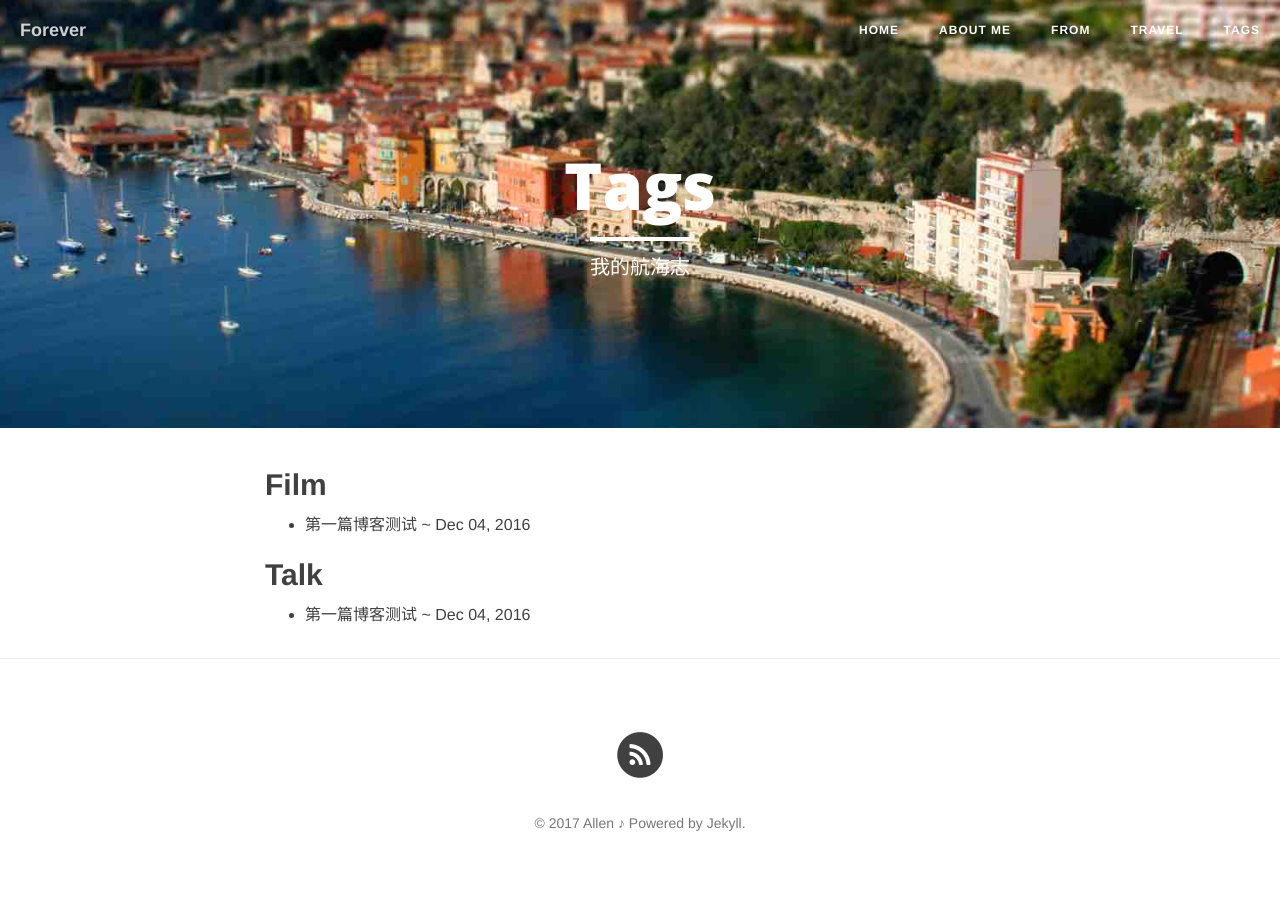
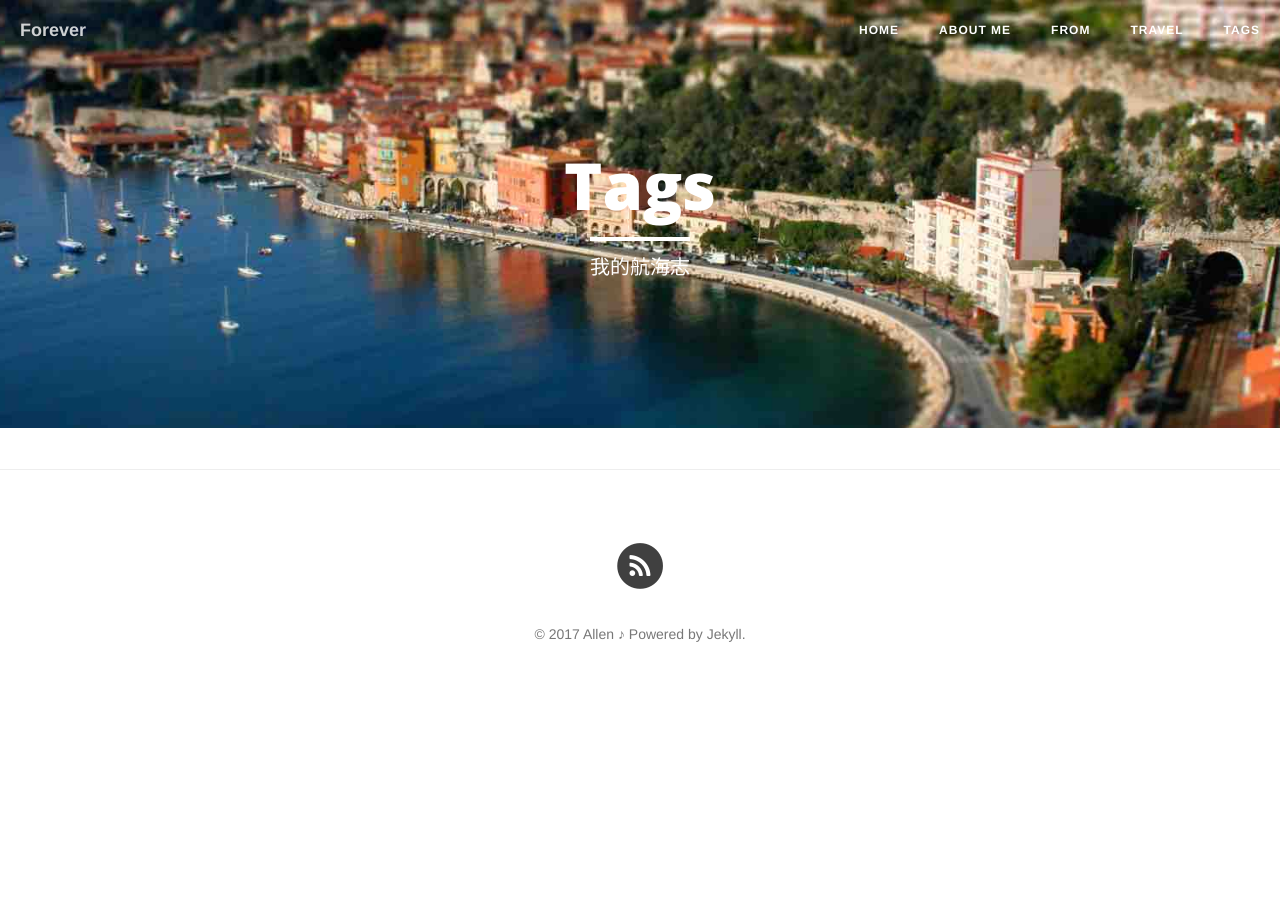
Before and after one commit to younnng/younnng.github.io, a Jekyll site: the page built from tags.html, in a window 1280 px wide. Built offline with Jekyll 4.4.1, drawn with Linux system fonts in a browser that asks for light colours; nearby versions of some CDN libraries.

Commit message:
修正
修正背景图片

```diff
--- a/_posts/2016-12-4-believe-in-future.md
+++ b/_posts/2016-12-4-believe-in-future.md
@@ -2,8 +2,9 @@
 layout: post
 title: 第一篇博客测试
 categories: [blog ]
-tags: [Film, Talk, ]
+tags:
 description: 相信未来
+header-img: "img/yun.jpg"
 ---
 
 # #前言
```
Also changed, not shown: img/yun.jpg (added).
